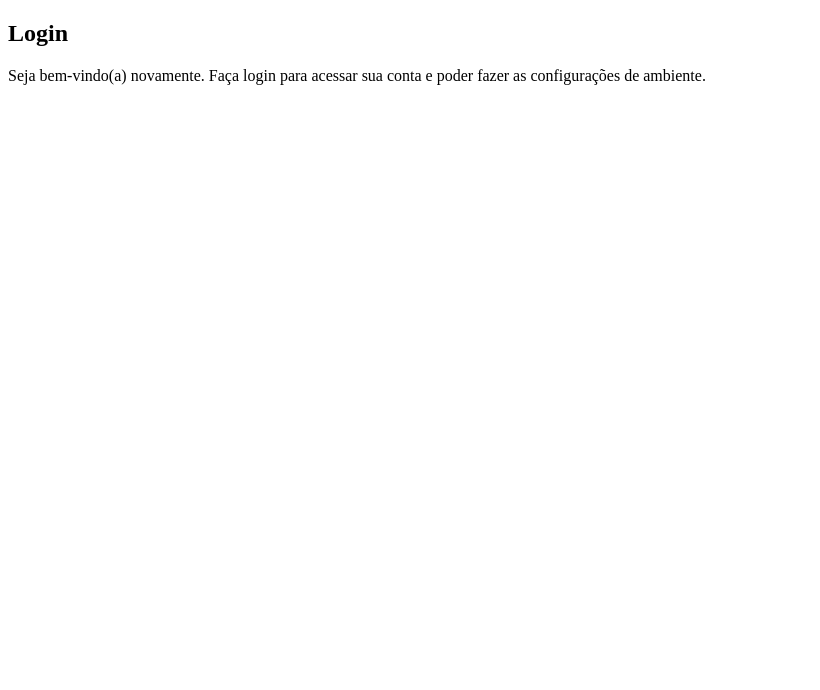
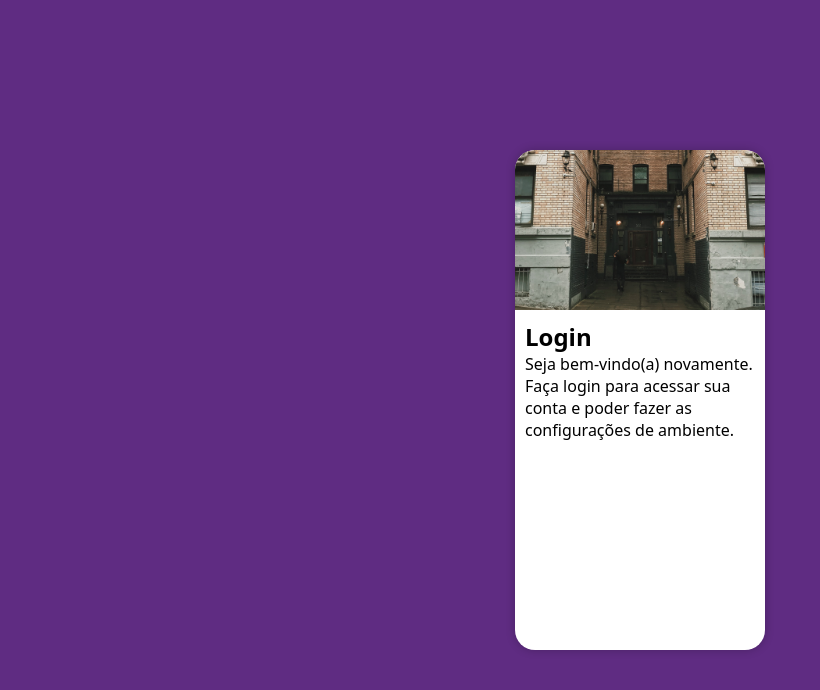
Before and after one commit to joaolucio01/projeto-login, a plain HTML site: page index.html in a window 1280 px wide. Shown: the whole page, without its empty margins (0-820 px from the left). Drawn offline with Linux system fonts and the light colour scheme.

Commit message:
Mobale fist

```diff
--- a/estilos/style.css
+++ b/estilos/style.css
@@ -5,3 +5,50 @@
     Verde: #49a09d
     Lilás: #5f2c82
 */
+
+*{
+    font-family: system-ui, -apple-system, BlinkMacSystemFont, 'Segoe UI', Roboto, Oxygen, Ubuntu, Cantarell, 'Open Sans', 'Helvetica Neue', sans-serif ;
+    padding: 0px;
+    margin: 0px;
+    box-sizing: border-box;
+}
+
+body, html{
+    background-color: #5f2c82;
+    height: 100vh;
+    width: 100vw;
+}
+
+main{
+    position: relative;
+    height: 100vh;
+    width: 100vw;
+}
+
+section#login{
+    position: absolute;
+    top: 50%;
+    left: 50%;
+    transform: translate(-50%, -50%);
+    overflow: hidden;
+
+    background-color: white;
+    width: 250px;
+    height: 500px;
+    border-radius: 20px;
+    box-shadow: 0px 0px 10px rgba(0, 0, 0, 0.226);
+}
+
+div#img{
+    display: block;
+    height: 160px;
+    background: url(../img/portal.jpg) no-repeat;
+    background-size: cover;
+    background-position: center bottom;
+
+}
+
+div#formulario{
+    display: block;
+    padding: 10px;
+}
--- a/index.html
+++ b/index.html
@@ -10,7 +10,7 @@
 <body>
     <main>
         <section id="login">
-            <div id="imagem">
+            <div id="img">
 
             </div>
             <div id="formulario">
```
Also changed, not shown: img/portal.jpg (renamed from img/pexels-guilherme-rossi-1755695 (1).jpg).
